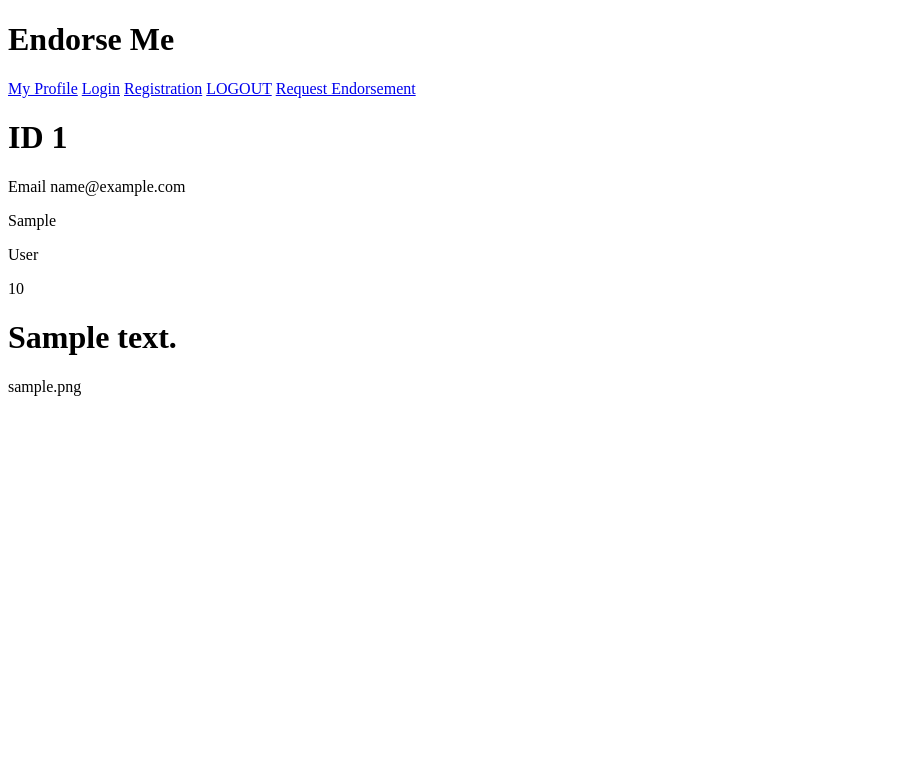
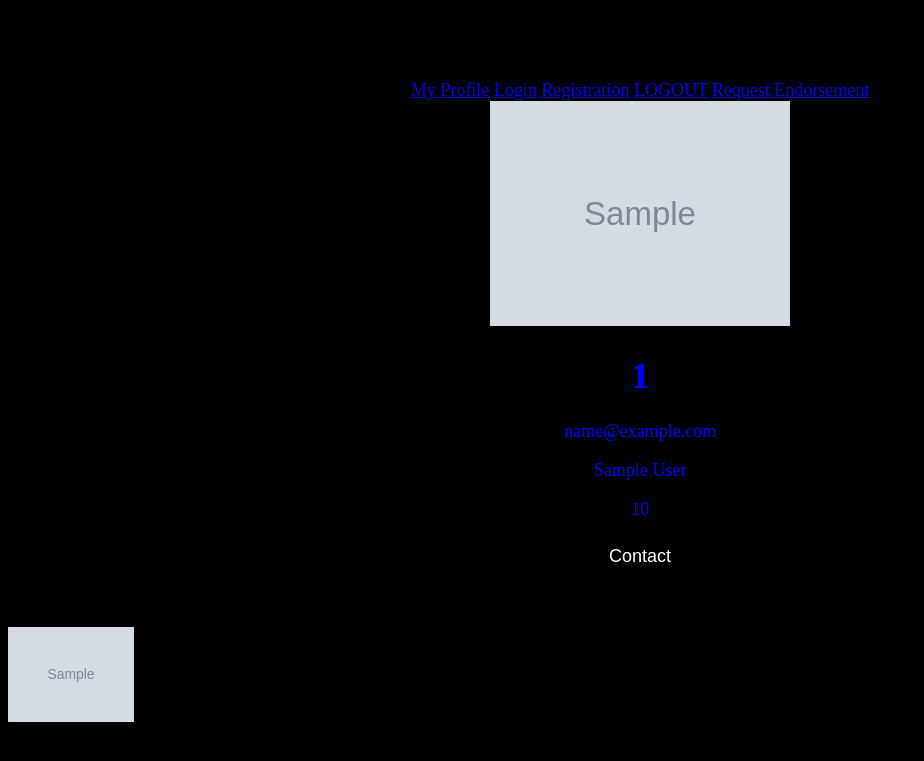
Before and after one commit to ALDENCO/EndorseApp, a Flask app: page /profile in a window 1280 px wide. Shown: the top 761 px of the page, without its empty margins (0-924 px from the left). Run offline with Flask 2, Linux system fonts and the light colour scheme; tables that the repository leaves empty hold one stand-in row (values such as "Sample post"); grey boxes marked "Sample" are stand-in pictures.

Commit message:
10.25.18 css changes

```diff
--- a/main.py
+++ b/main.py
@@ -89,10 +89,9 @@ def profile(): #if logged in, the profile should display the information stored
     owner = request.args.get('user')
     if owner:
         advocates = Advocate.query.filter_by(owner_id=owner).all()
-
     users = User.query.all()
     advocates = Advocate.query.all()
-    return render_template('index.html', advocates = advocates, users = users, owner = owner)
+    return render_template('profile.html', advocates = advocates, users = users, owner = owner)
 
     #     profile = every column in user table  #get isn't allowed to change information; post is allowed to change information
     # #else:
--- /dev/null
+++ b/static/styles.css
@@ -0,0 +1,56 @@
+
+
+html {
+background-color: black;
+}
+
+.card {
+    box-shadow: 0 4px 8px 0 rgba(0, 0, 0, 0.2);
+    max-width: 300px;
+    margin: auto;
+    padding: auto;
+    text-align: center;
+}
+
+.title {
+    text-align: center;
+    color: black;
+    font-size: 32px;
+}
+
+button {
+    border: none;
+    outline: 0;
+    display: inline-block;
+    padding: 8px;
+    color: white;
+    background-color: #000;
+    text-align: center;
+    cursor: pointer;
+    width: 100%;
+    font-size: 18px;
+}
+
+/* a {
+    text-decoration: none;
+    font-size: 18px;
+    color: black;
+    text-align: center;
+} */
+
+button:hover, a:hover {
+    opacity: 0.7;
+}
+
+div {
+
+    font-size: 18px;
+    color: blue;
+    text-align: center;
+
+}
+
+p {
+    text-align: center;
+
+}
--- a/templates/base.html
+++ b/templates/base.html
@@ -1,11 +1,14 @@
 <!doctype html>
+
+
 <html>
+        <link rel="stylesheet" type="text/css" href="static/styles.css">
+        <!-- <link rel="stylesheet" href="https://cdnjs.cloudflare.com/ajax/libs/font-awesome/4.7.0/css/font-awesome.min.css">  -->
     <head>
-       <h1>Endorse Me</h1>
+       <h1 class="title">Endorse Me</h1>
     </head>
 <body>
-    <div>
-
+    <div class = "navs">
         <a href = '/profile'>My Profile</a> <!-- this page shows the user's profile-->
         <a href = '/login'>Login</a> <!-- this page will require login credentials for users-->
         <a href = '/register'>Registration</a> <!-- this page will create login information for users-->
--- a/templates/profile.html
+++ b/templates/profile.html
@@ -2,52 +2,30 @@
 
 {% block content %}
 <!-- Add icon library -->
-<link rel="stylesheet" href="https://cdnjs.cloudflare.com/ajax/libs/font-awesome/4.7.0/css/font-awesome.min.css">
+
+
 {% for user in users %}
+{% for advocate in advocates %}
 <div class="card">
-  <img src={{advocate.picture_url}} style="width:100%">
-  <h1>ID {{user.id}}</h1>
-  <p>Email {{user.email}}</p>
-  <p>{{user.first_name}}</p>
-  <p>{{user.last_name}}</p>
+  <img src="{{advocate.picture_url}}" style="width:100%">
+  <h1>{{user.id}}</h1>
+  <p>{{user.email}}</p>
+  <p>{{user.first_name}} {{user.last_name}}</p>
   <p>{{user.age}}</p>
-  <a href="#"><i class="fa fa-dribbble"></i></a>
-  <a href="#"><i class="fa fa-twitter"></i></a>
   <a href="#"><i class="fa fa-linkedin"></i></a>
   <a href="#"><i class="fa fa-facebook"></i></a>
   <p><button>Contact</button></p>
 </div>
 
 {% endfor %}
+{% endfor %}
 
 {% for advocate in advocates %}
-<h1> {{advocate.endorsement_text}}</h1>
-<p> {{advocate.picture_url}}</p>
+<p> {{advocate.endorsement_text}}</p>
+<img src="{{advocate.picture_url}}" style="width:10%">
 
 {% endfor %}
 
 
 
 {% endblock %}
-
-
-
-<!-- <div class = "profile">
-     <img src = {{ advocate.picture_url }}> -->
-    <!-- <h1> {{ user.first_name }} + {{ user.last_name }}</h1>
-    <p class = "Age"> {{ user.age }} </p>
-    <p class = "Received Endorsement"> {{ advocate.endorsement_text }}</p> -->
-
-
-
-<!-- </div> -->
-
-
-
-
-<!--<form action="/profile" method="get">
-    <p><label>Email <input type="text" name="email"/></label></p>
-    <p><label>New Password <input type="password" name="password"/></label></p>
-    <p><label>Verify Password <input type="password" name="verify"/></label></p>
-    <p><input type="submit" value="Register"/></p>
-  </form> -->
```
Also changed, not shown: templates/styles.css (deleted), 2 other files.
